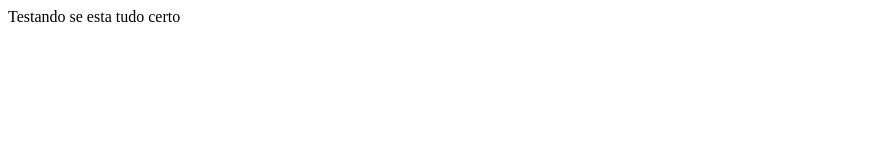
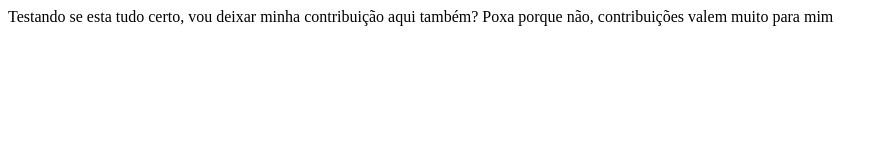
Before and after one commit to lcds07/test, a plain HTML site: page index.html in a window 1280 px wide. Shown: the whole page, without its empty margins (0-888 px from the left). Drawn offline with Linux system fonts and the light colour scheme.

Commit message:
Update index.html

```diff
--- a/index.html
+++ b/index.html
@@ -7,6 +7,7 @@
     <title>Document</title>
 </head>
 <body>
-    Testando se esta tudo certo
+    Testando se esta tudo certo, vou deixar minha contribuição aqui também?
+    Poxa porque não, contribuições valem muito para mim
 </body>
 </html>
```
